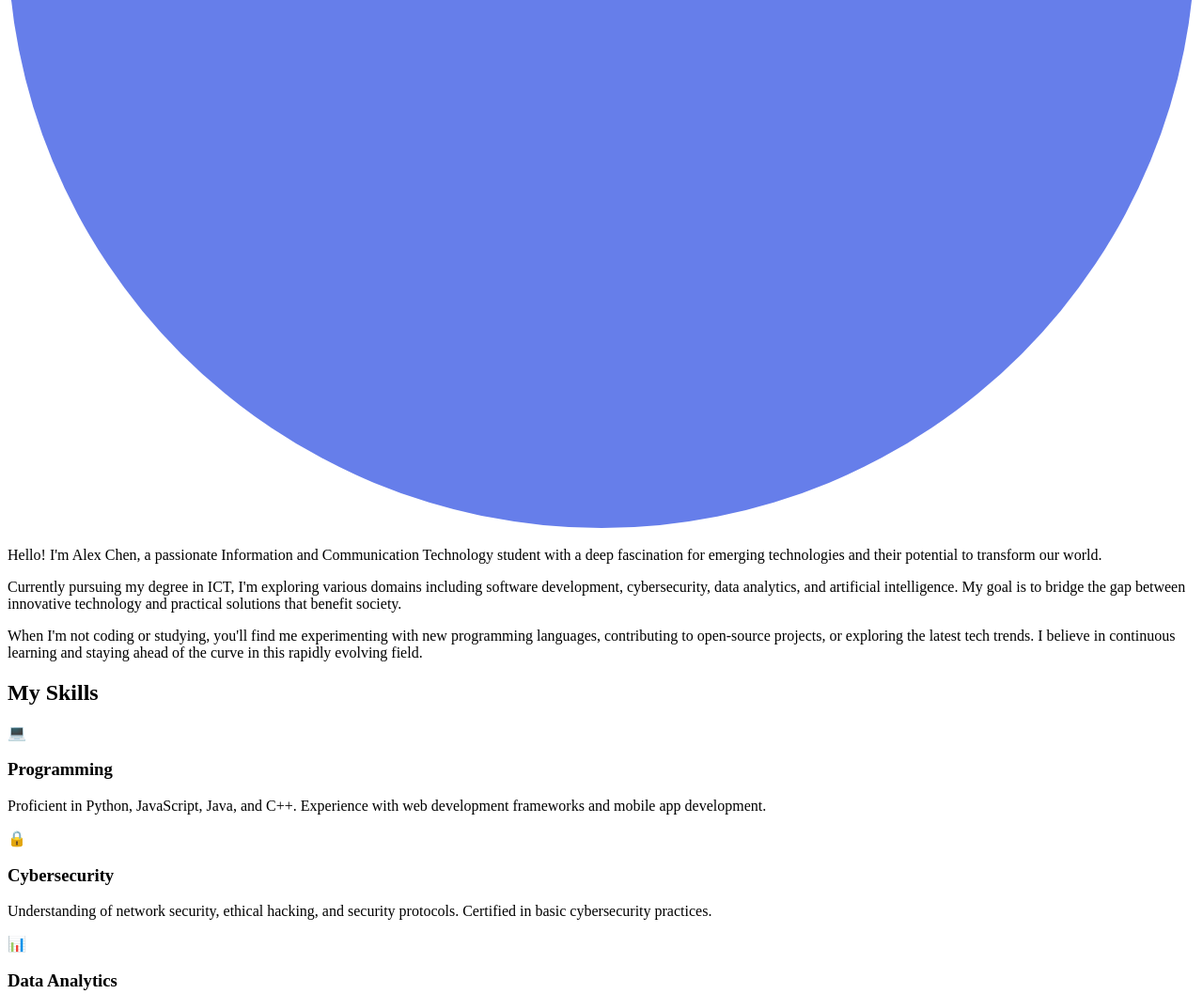
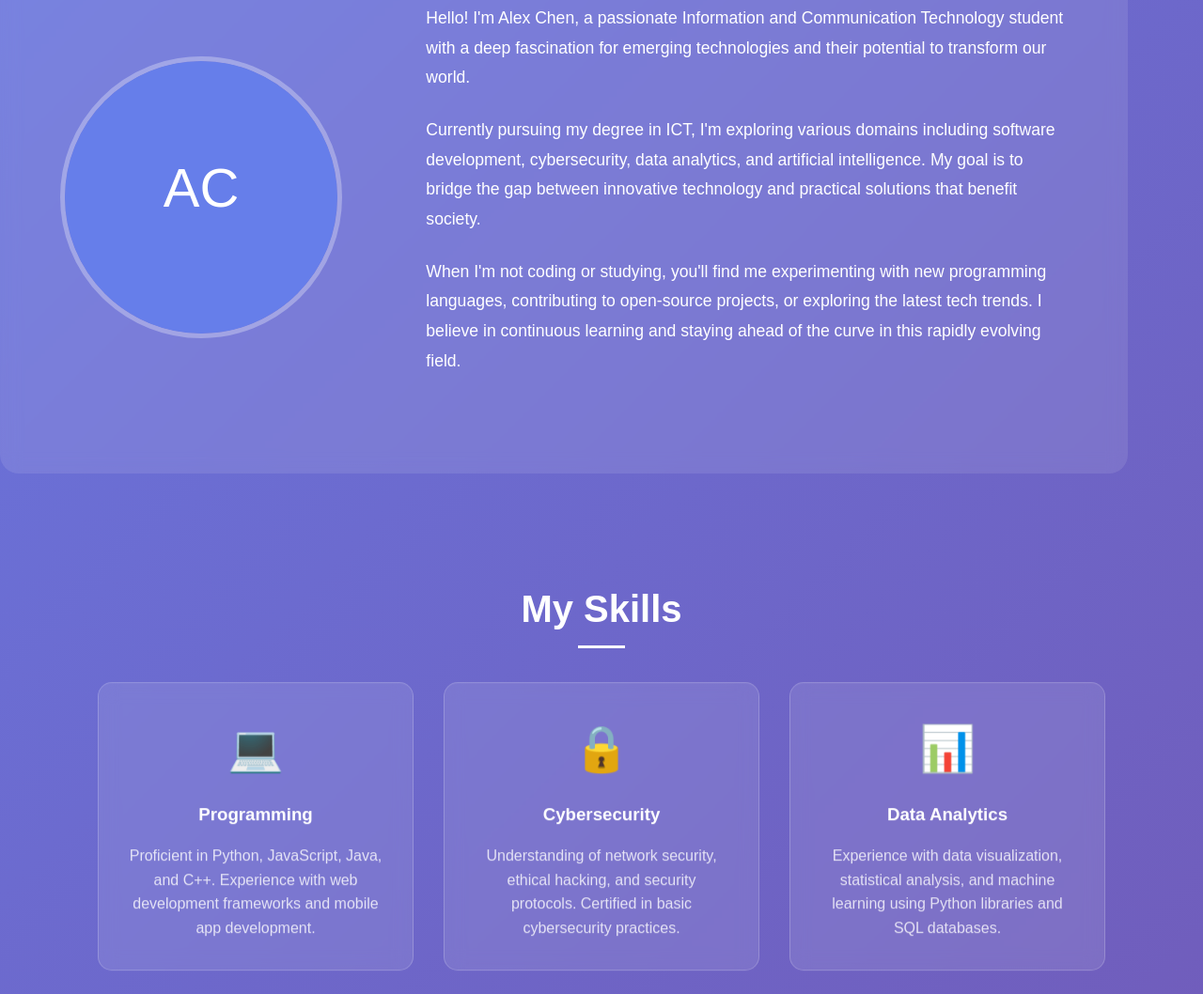
Before and after one commit to adserasinghe/static-portfolio-project-v2, a plain HTML site: page index.html in a window 1280 px wide. Shown: the part 1020-2078 px from the top of the page at 94% size. Drawn offline with Linux system fonts and the light colour scheme.

Commit message:
Update index.html

```diff
--- a/index.html
+++ b/index.html
@@ -4,6 +4,8 @@
     <meta charset="UTF-8">
     <meta name="viewport" content="width=device-width, initial-scale=1.0">
     <title>Alex Chen - ICT Student Portfolio</title>
+    <link rel="stylesheet" href="./style.css">
+</head>
   <body>
     <!-- Custom Cursor -->
     <div class="cursor"></div>
@@ -172,5 +174,6 @@
     <footer>
         <p>&copy; 2025 Alex Chen. All rights reserved. | Designed with passion for technology</p>
     </footer>
+      <script src="./script.js"></script>
     </body>
 </html>
```
